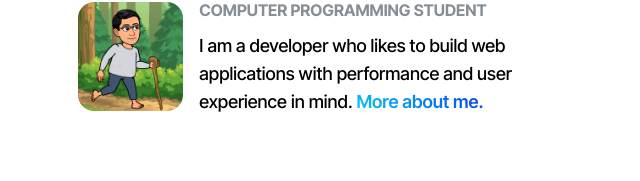
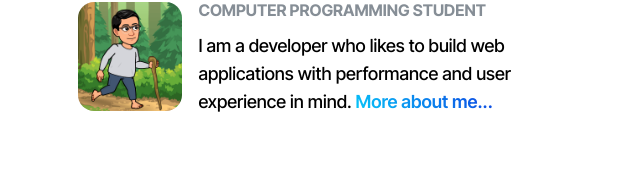
Before and after one commit to gladwinc/glad-port-2024, a Next.js app: page / in a window 1280 px wide. Shown: the part 490-671 px from the top of the page, without its empty margins (308-948 px from the left). Built offline with nearby package versions, Linux system fonts and the light colour scheme.

Commit message:
change text

```diff
--- a/app/components/Welcome/Welcome.tsx
+++ b/app/components/Welcome/Welcome.tsx
@@ -88,7 +88,7 @@ const Welcome = () => {
                 gradient={{ from: "#07c8f9", to: "#0d41e1" }}
                 fz="lg"
                 fw={600}>
-                More about me.
+                More about me...
               </Anchor>
             </Text>
           </div>
```
